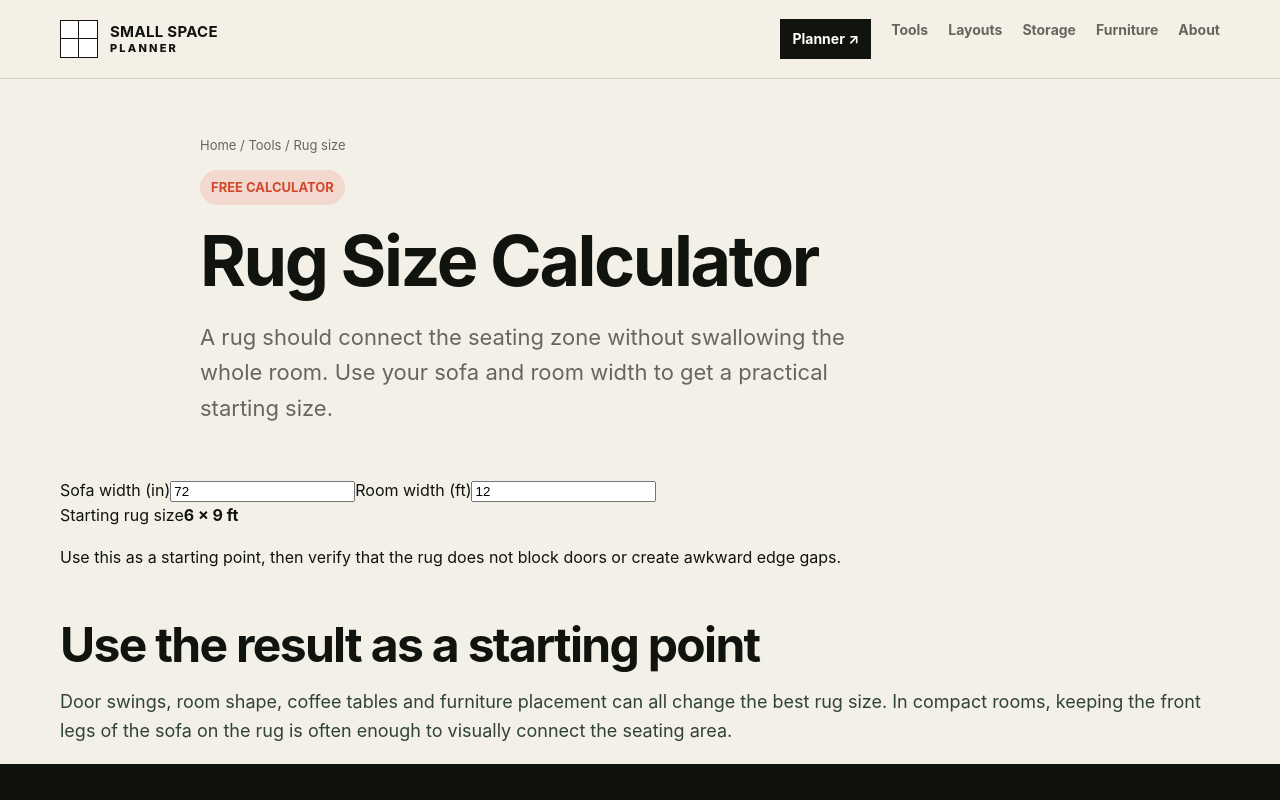
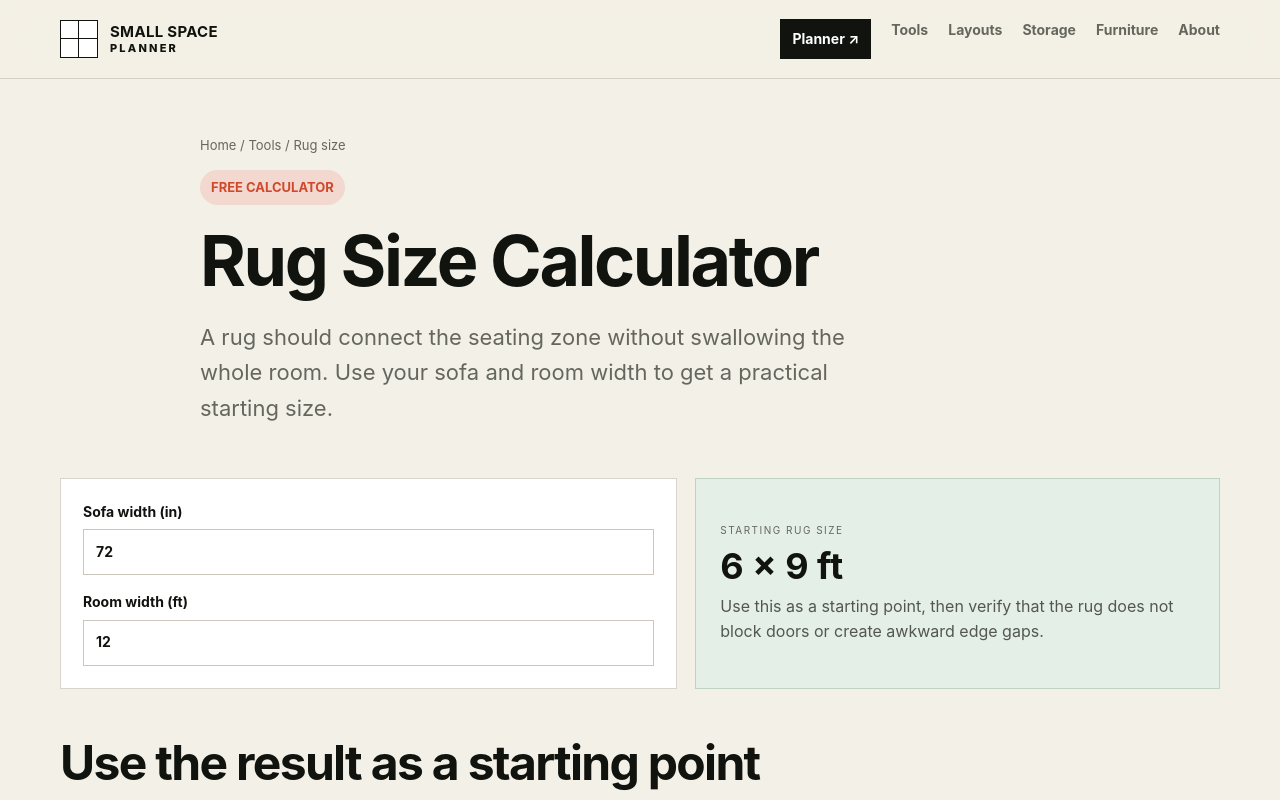
Before and after one commit to talaverilla85/small-space-lab, a Next.js app: page /tools/rug-size-calculator in a window 1280 px wide. Shown: the top 800 px of the page. Built offline with nearby package versions, Linux system fonts and the light colour scheme; no server answers.

Commit message:
Style small-space calculator pages

```diff
--- a/app/globals.css
+++ b/app/globals.css
@@ -441,3 +441,20 @@ body{background:var(--paper);color:var(--ink);}
   .fit-badge{min-width:96px}
   .planner-metrics{grid-template-columns:1fr}
 }
+
+/* Quick planning tools */
+.tool-page{padding-bottom:88px}
+.tool-card b{display:inline-block;margin-top:20px;font-size:13px}
+.mini-tool{display:grid;grid-template-columns:1fr .85fr;gap:18px;align-items:stretch;margin:0 0 42px}
+.mini-tool-controls{background:#fff;border:1px solid var(--line);padding:22px;display:grid;gap:16px}
+.mini-tool-controls label{display:grid;gap:6px;font-weight:750;font-size:14px}
+.mini-tool-controls input,.mini-tool-controls select{min-height:46px;padding:10px 12px;border:1px solid #cbc7bb;background:#fff;font:inherit;color:var(--ink)}
+.mini-tool-result{padding:24px;border:1px solid var(--line);display:flex;flex-direction:column;justify-content:center}
+.mini-tool-result span{font-size:10px;text-transform:uppercase;letter-spacing:.15em;color:var(--muted)}
+.mini-tool-result strong{font-size:36px;line-height:1;margin:10px 0}
+.mini-tool-result p{margin:0;color:#53574f}
+.mini-tool-result.ok{background:#e4efe7;border-color:#bfd2c4}
+.mini-tool-result.warn{background:#f5ead7;border-color:#dfc9a2}
+.mini-tool-result.bad{background:#f3ddd8;border-color:#d9aca2}
+.tool-copy{max-width:820px}
+@media(max-width:760px){.mini-tool{grid-template-columns:1fr}}
```
